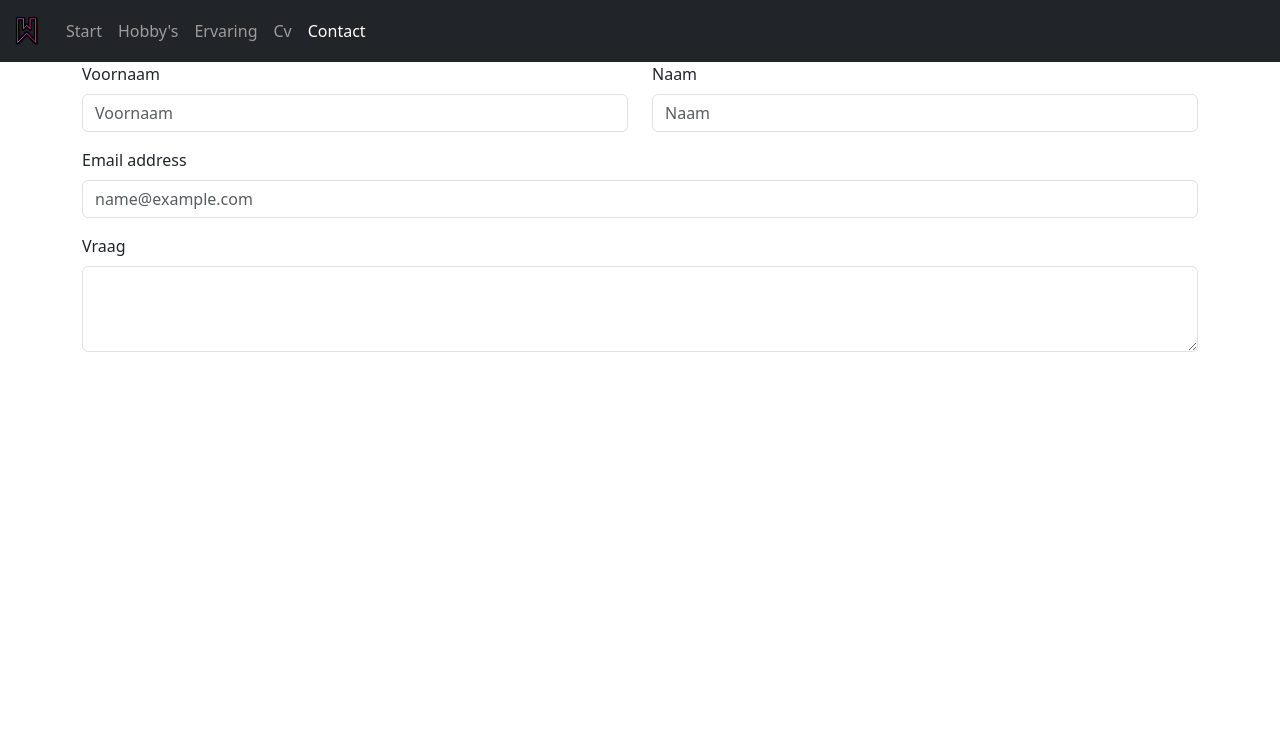
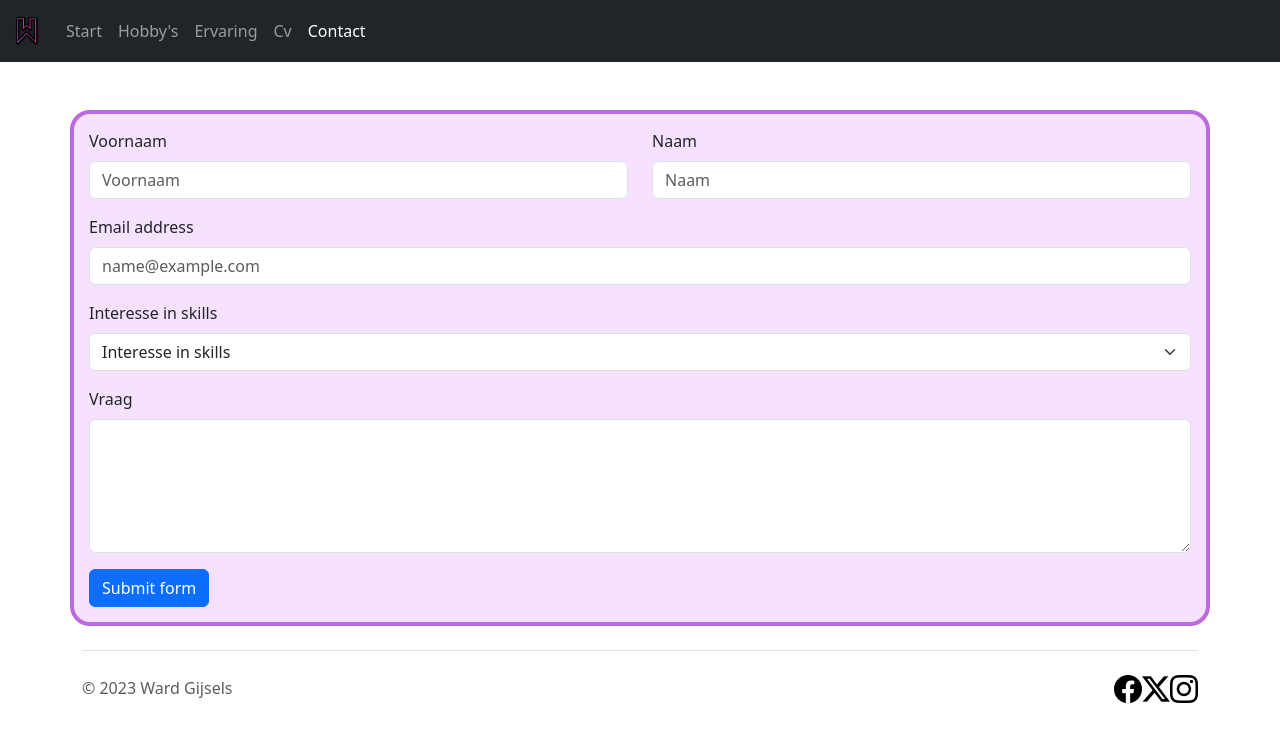
Before and after one commit to WardGijsels/project2, a plain HTML site: page root/contact.html in a window 1280 px wide. Drawn offline with Linux system fonts and the light colour scheme.

Commit message:
contact pagina bijgewerkt

```diff
--- a/root/contact.html
+++ b/root/contact.html
@@ -44,26 +44,74 @@
     </nav> <!-- einde navbar-->
 
     <!-- form -->
-    <div class="container">
-        <div class="row">
-            <div class="col-6 mb-3">
-                <label for="exampleFormControlInput1" class="form-label">Voornaam</label>
-                <input type="email" class="form-control" id="exampleFormControlInput1" placeholder="Voornaam">
+    <form method="post" action="//tm-statweb.be/forms.php">
+        <div class="container formulier mt-5">
+            <div class="row">
+                <div class="col-lg-6 col-md-12 mb-3">
+                    <label for="voornaamInput" class="form-label">Voornaam</label>
+                    <input type="text" class="form-control" id="voornaamInput" placeholder="Voornaam" required>
+                </div>
+                <div class="col-lg-6 col-md-12 mb-3">
+                    <label for="naamInput" class="form-label">Naam</label>
+                    <input type="text" class="form-control" id="naamInput" placeholder="Naam" required>
+                </div>
+                <div class="mb-3">
+                    <label for="emailInput" class="form-label">Email address</label>
+                    <input type="email" class="form-control" id="emailInput"
+                        placeholder="name@example.com" required>
+                </div>
+                <!-- selectielijst -->
+                <div class="mb-3">
+                    <label for="interesseSelect" class="form-label">Interesse in skills</label>
+                    <select class="form-select" id="interesseSelect" required aria-label="select example">
+                        <option value="">Interesse in skills</option>
+                        <option value="1">HTML</option>
+                        <option value="2">CSS</option>
+                        <option value="3">C#</option>
+                    </select>
+                    <div class="invalid-feedback">Maak een keuze</div>
+                </div>
             </div>
-            <div class="col-6 mb-3">
-                <label for="exampleFormControlInput1" class="form-label">Naam</label>
-                <input type="email" class="form-control" id="exampleFormControlInput1" placeholder="Naam">
-            </div>
-            <div class="mb-3">
-                <label for="exampleFormControlInput1" class="form-label">Email address</label>
-                <input type="email" class="form-control" id="exampleFormControlInput1" placeholder="name@example.com">
-            </div>
+            <!-- text area -->
             <div class="mb-3">
                 <label for="exampleFormControlTextarea1" class="form-label">Vraag</label>
-                <textarea class="form-control" id="exampleFormControlTextarea1" rows="3"></textarea>
+                <textarea class="form-control" id="exampleFormControlTextarea1" rows="5"></textarea>
+            </div>
+            <!-- button -->
+            <div class="col-12">
+                <button class="btn btn-primary" type="submit">Submit form</button>
             </div>
         </div>
+    </form>
+
+    <!-- footer -->
+    <div class="container">
+        <footer class="d-flex flex-wrap justify-content-between align-items-center py-3 my-4 border-top">
+            <div class="col-md-6 d-flex align-items-center">
+                <span class="mb-3 mb-md-0 text-body-secondary">&copy; 2023 Ward Gijsels</span>
+            </div>
+
+            <ul class="nav col-md-4 justify-content-end list-unstyled d-flex">
+                <li>
+                    <a href="https://www.facebook.com/" target="_blank">
+                        <i class="bi bi-facebook footericons"></i>
+                    </a>
+                </li>
+                <li>
+                    <a href="https://twitter.com/home" target="_blank">
+                        <i class="bi bi-twitter-x footericons"></i>
+                    </a>
+                </li>
+                <li>
+                    <a href="https://www.instagram.com/" target="_blank">
+                        <i class="bi bi-instagram footericons"></i>
+                    </a>
+                </li>
+            </ul>
+
+        </footer>
     </div>
+    <!-- Einde footer -->
 
 
     <script src="/project2/bootstrap/js/bootstrap.min.js"></script>
--- a/root/stijl.css
+++ b/root/stijl.css
@@ -13,3 +13,29 @@
 .paars {
     background-color: #bb6adf
 }
+
+.formulier {
+    width: 18%;
+    background-color: #f6e2ff;
+    padding: 50px;
+    border-radius: 20px;
+    margin: auto;
+    width: 100%;
+    padding: 15px;
+    border: 4px solid #bb6adf;
+  }
+
+  @media screen and (max-width: 1000px) {
+    .formulier {
+      width: 68%;
+      background-color: #f6e2ff;
+      padding: 10px;
+      border-radius: 20px;
+      margin: auto;
+    }
+  }
+
+.footericons {
+    font-size: 28px;
+    color: black;
+}
```
